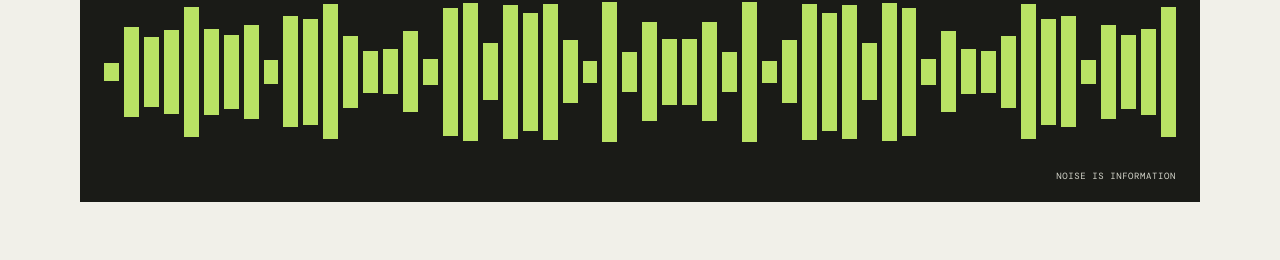
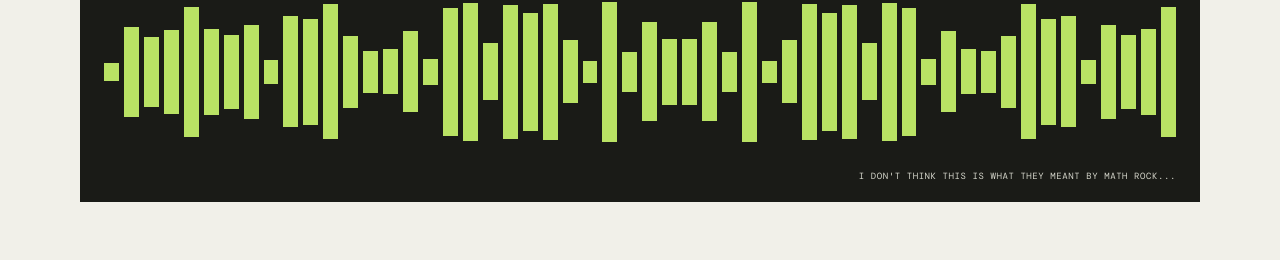
Before and after one commit to atanasovicaleksandar/numericnoise, a Next.js app: page / in a window 1280 px wide. Shown: the part 780-1040 px from the top of the page. Built offline with nearby package versions, Linux system fonts and the light colour scheme.

Commit message:
Update page.tsx

```diff
--- a/src/app/page.tsx
+++ b/src/app/page.tsx
@@ -47,7 +47,7 @@ export default function HomePage() {
               <span key={i} style={{ height: `${12 + ((i * 37 + i * i * 11) % 83)}%` }} />
             ))}
           </div>
-          <div className="graphic-label label-right">NOISE IS INFORMATION</div>
+          <div className="graphic-label label-right">I don't think this is what they meant by math rock...</div>
         </div>
       </section>
 
```
